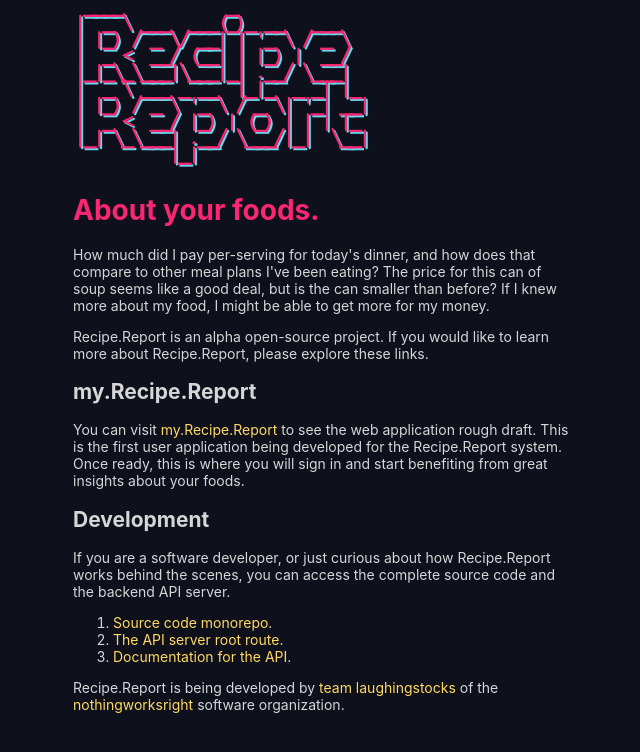
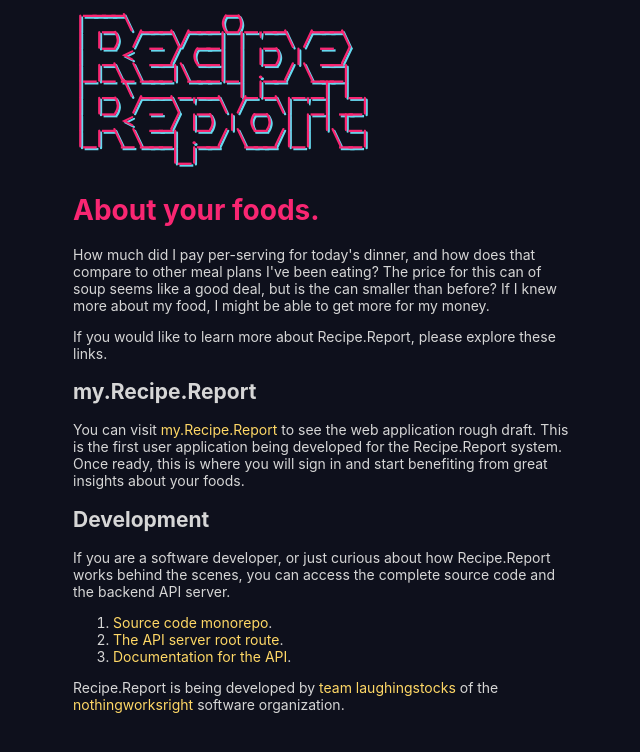
Before and after one commit to nothingworksright/www.recipe.report, a Jekyll site: the page built from README.md, in a window 1280 px wide. Shown: the top 752 px of the page, without its empty margins (317-957 px from the left). Built offline with Jekyll 4.4.1, drawn with Linux system fonts in a browser that asks for light colours; our own code applies the rules of GitHub Pages for plain Markdown files.

Commit message:
Update explained.html

```diff
--- a/_includes/explained.html
+++ b/_includes/explained.html
@@ -2,7 +2,7 @@
   How much did I pay per-serving for today's dinner, and how does that compare to other meal plans I've been eating? The price for this can of soup seems like a good deal, but is the can smaller than before? If I knew more about my food, I might be able to get more for my money.
 </p>
 <p>
-  Recipe.Report is an alpha open-source project. If you would like to learn more about Recipe.Report, please explore these links.
+  If you would like to learn more about Recipe.Report, please explore these links.
 </p>
 <p>
   <h2>my.Recipe.Report</h2>
```
